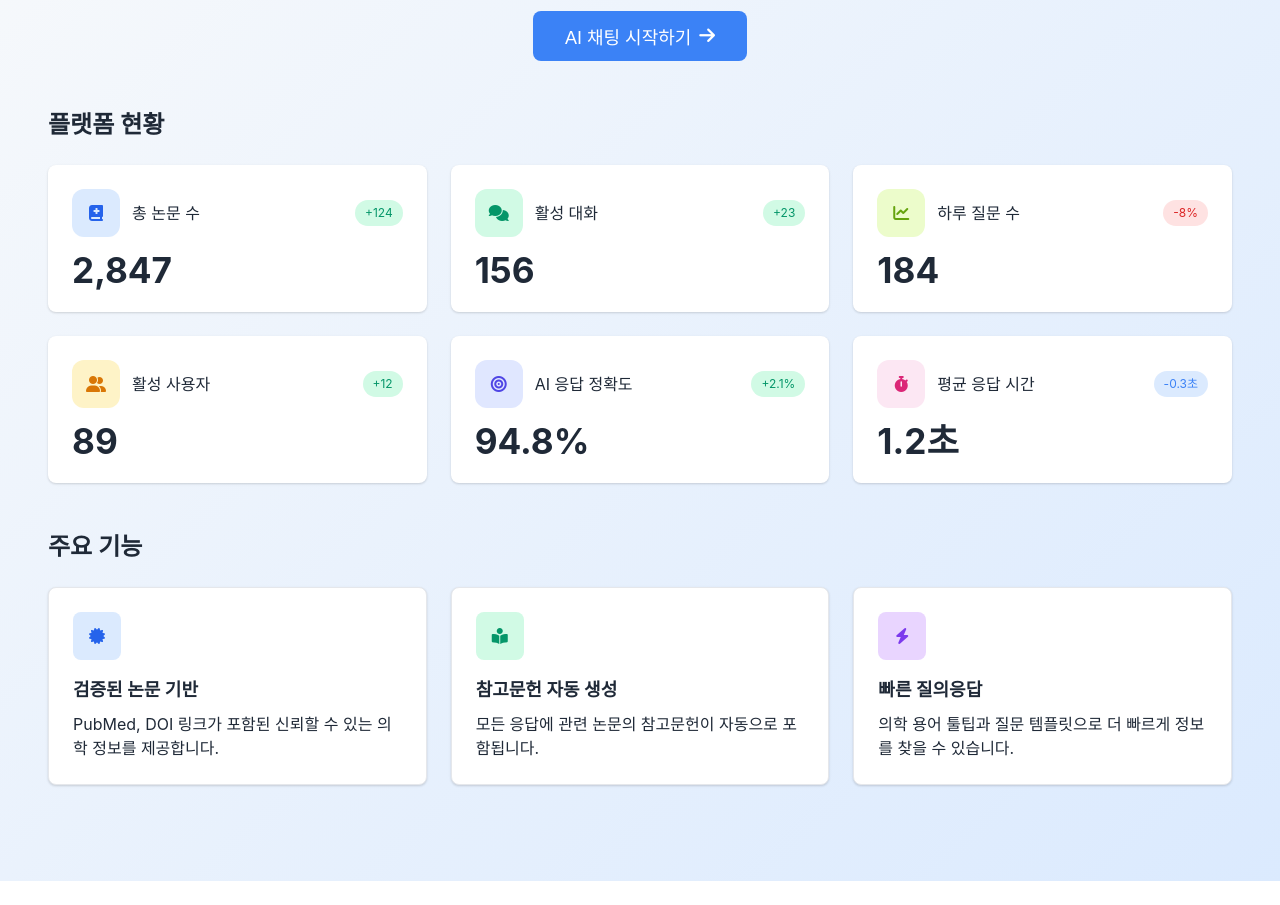
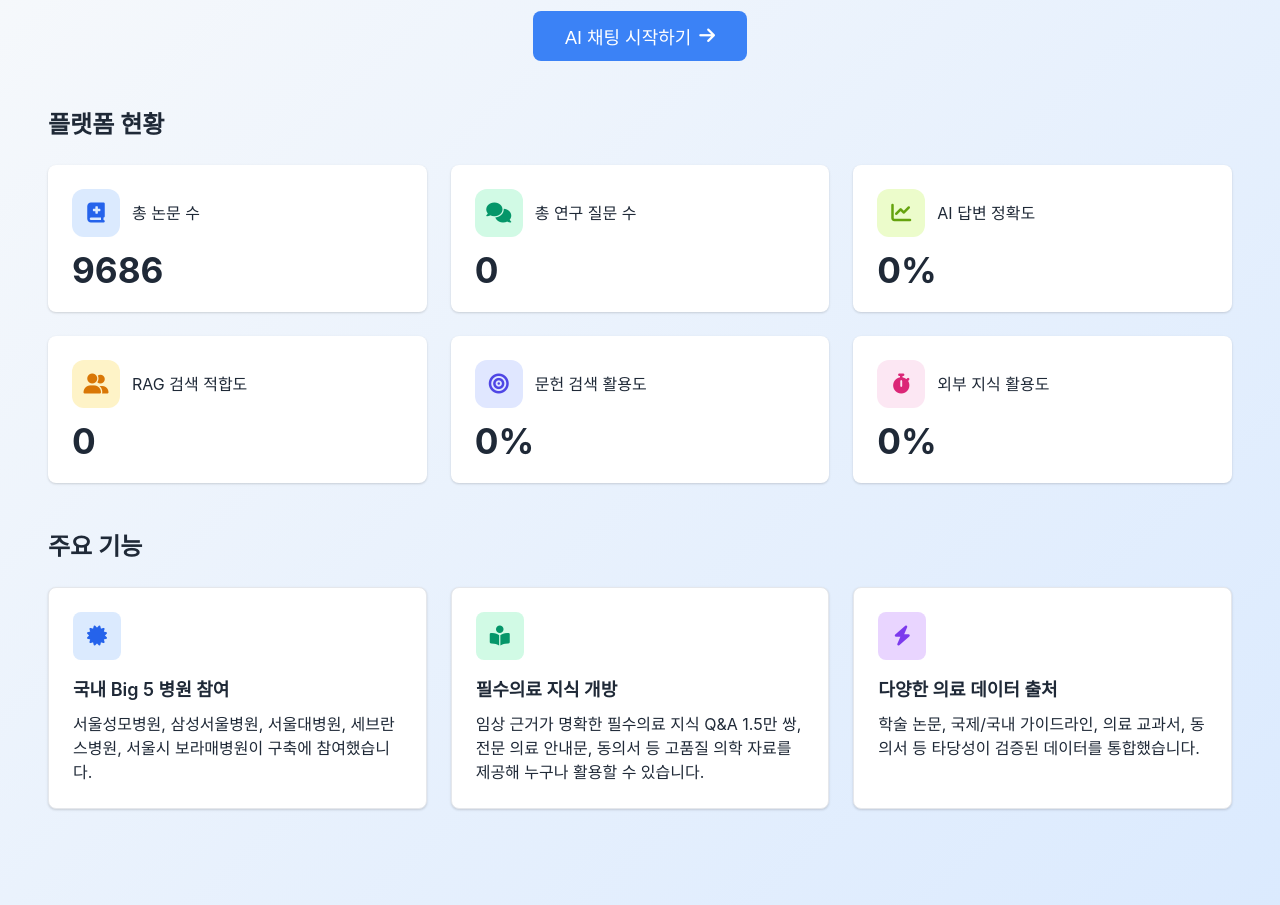
Before and after one commit to SKNETWORKS-FAMILY-AICAMP/SKN18-4th-4team, a Django app: page /main/ in a window 1280 px wide. Shown: the part 283-1188 px from the top of the page. Before the commit the page ends 1164 px from the top, so only its background shows below. Run offline with Django 5.2, Linux system fonts and the light colour scheme; data comes from the database, SQL or seed files in the repository; data that the repository does not hold is empty; style sheets or scripts are compiled from the project's sources; some libraries are stand-ins or nearby versions.

Commit message:
feat: 메인 대시보드 db 데이터 조회 추가

```diff
--- a/django_app/main/views.py
+++ b/django_app/main/views.py
@@ -1,5 +1,8 @@
+from django.db.models import Avg, Q
 from django.shortcuts import render
 from django.urls import NoReverseMatch, reverse
+
+from chat.models import Message
 
 
 def _safe_reverse(name: str, default: str) -> str:
@@ -11,11 +14,37 @@ def _safe_reverse(name: str, default: str) -> str:
 
 def index(request):
     user = request.user
+    message_qs = Message.objects.filter(conversation__is_archived=False)
+    total_messages = message_qs.count()
+    positive_feedback = message_qs.filter(feedback="positive").count()
+    ai_accuracy = (positive_feedback / total_messages * 100) if total_messages else 0
+
+    relevance_avg = (
+        message_qs.filter(relevance_score__isnull=False).aggregate(avg=Avg("relevance_score"))["avg"] or 0
+    )
+
+    internal_q = Q(reference_type="internal") | Q(reference_type__isnull=True) | Q(reference_type="")
+    internal_count = message_qs.filter(internal_q).count()
+    external_count = message_qs.filter(reference_type="external").count()
+    reference_total = internal_count + external_count
+    internal_ratio = (internal_count / reference_total * 100) if reference_total else 0
+    external_ratio = (external_count / reference_total * 100) if reference_total else 0
+
+    dashboard_stats = {
+        "total_papers": 9686,
+        "total_research_questions": total_messages,
+        "ai_answer_accuracy": ai_accuracy,
+        "rag_matching_rate": relevance_avg,
+        "internal_usage_rate": internal_ratio,
+        "external_usage_rate": external_ratio,
+    }
+
     context = {
         "user_name": (user.get_full_name() or user.get_username() or "게스트 연구자") if user.is_authenticated else "게스트 연구자",
         "user_email": user.email if getattr(user, "email", None) else "research@example.com",
         "chat_url": _safe_reverse("chat:index", "/chat/"),
         "logout_url": _safe_reverse("accounts:logout", "/accounts/logout/"),
         "show_logout": user.is_authenticated,
+        "dashboard_stats": dashboard_stats,
     }
     return render(request, "main/main_dashboard.html", context)
--- a/django_app/static/css/main-dashboard.scss
+++ b/django_app/static/css/main-dashboard.scss
@@ -84,6 +84,7 @@
   width: 3rem;
   height: 3rem;
   border-radius: 0.75rem;
+  font-size: 20px;
   @include flex-center;
 }
 
@@ -92,6 +93,7 @@
   height: 3rem;
   border-radius: 0.5rem;
   margin-bottom: 1rem;
+  font-size: 20px;
   @include flex-center;
 }
 
--- a/django_app/templates/main/main_dashboard.html
+++ b/django_app/templates/main/main_dashboard.html
@@ -1,5 +1,5 @@
 {% extends "base.html" %}
-{% load static sass_tags %}
+{% load static sass_tags humanize %}
 
 {% block title %}MedAI Research - 메인{% endblock %}
 
@@ -74,10 +74,9 @@
                   </div>
                   <p class="stat-title">총 논문 수</p>
                 </div>
-                <span class="stat-chip stat-chip--positive">+124</span>
               </div>
               <div>
-                <p class="stat-value">2,847</p>
+                <p class="stat-value">{{ dashboard_stats.total_papers|intcomma }}</p>
               </div>
             </div>
 
@@ -87,12 +86,11 @@
                   <div class="stat-icon bg-soft-green">
                     <i class="fa-solid fa-comments text-accent-green"></i>
                   </div>
-                  <p class="stat-title">활성 대화</p>
+                  <p class="stat-title">총 연구 질문 수</p>
                 </div>
-                <span class="stat-chip stat-chip--positive">+23</span>
               </div>
               <div>
-                <p class="stat-value">156</p>
+                <p class="stat-value">{{ dashboard_stats.total_research_questions|default:0|intcomma }}</p>
               </div>
             </div>
 
@@ -102,12 +100,11 @@
                   <div class="stat-icon bg-soft-lime">
                     <i class="fa-solid fa-chart-line text-lime"></i>
                   </div>
-                  <p class="stat-title">하루 질문 수</p>
+                  <p class="stat-title">AI 답변 정확도</p>
                 </div>
-                <span class="stat-chip stat-chip--negative">-8%</span>
               </div>
               <div>
-                <p class="stat-value">184</p>
+                <p class="stat-value">{{ dashboard_stats.ai_answer_accuracy|default:0|floatformat:-2 }}%</p>
               </div>
             </div>
 
@@ -117,12 +114,11 @@
                   <div class="stat-icon bg-soft-amber">
                     <i class="fa-solid fa-user-group text-amber"></i>
                   </div>
-                  <p class="stat-title">활성 사용자</p>
+                  <p class="stat-title">RAG 검색 적합도</p>
                 </div>
-                <span class="stat-chip stat-chip--positive">+12</span>
               </div>
               <div>
-                <p class="stat-value">89</p>
+                <p class="stat-value">{{ dashboard_stats.rag_matching_rate|default:0|floatformat:-2 }}</p>
               </div>
             </div>
 
@@ -132,12 +128,11 @@
                   <div class="stat-icon bg-soft-indigo">
                     <i class="fa-solid fa-bullseye text-indigo"></i>
                   </div>
-                  <p class="stat-title">AI 응답 정확도</p>
+                  <p class="stat-title">문헌 검색 활용도</p>
                 </div>
-                <span class="stat-chip stat-chip--positive">+2.1%</span>
               </div>
               <div>
-                <p class="stat-value">94.8%</p>
+                <p class="stat-value">{{ dashboard_stats.internal_usage_rate|default:0|floatformat:-2 }}%</p>
               </div>
             </div>
 
@@ -147,12 +142,11 @@
                   <div class="stat-icon bg-soft-pink">
                     <i class="fa-solid fa-stopwatch text-pink"></i>
                   </div>
-                  <p class="stat-title">평균 응답 시간</p>
+                  <p class="stat-title">외부 지식 활용도</p>
                 </div>
-                <span class="stat-chip stat-chip--info">-0.3초</span>
               </div>
               <div>
-                <p class="stat-value">1.2초</p>
+                <p class="stat-value">{{ dashboard_stats.external_usage_rate|default:0|floatformat:-2 }}%</p>
               </div>
             </div>
           </div>
@@ -165,9 +159,9 @@
               <div class="feature-icon bg-soft-blue">
                 <i class="fa-solid fa-certificate text-brand-blue-dark"></i>
               </div>
-              <h4 class="feature-title">검증된 논문 기반</h4>
+              <h4 class="feature-title">국내 Big 5 병원 참여</h4>
               <p class="stat-title">
-                PubMed, DOI 링크가 포함된 신뢰할 수 있는 의학 정보를 제공합니다.
+                서울성모병원, 삼성서울병원, 서울대병원, 세브란스병원, 서울시 보라매병원이 구축에 참여했습니다.
               </p>
             </div>
 
@@ -175,9 +169,9 @@
               <div class="feature-icon bg-soft-green">
                 <i class="fa-solid fa-book-open-reader text-accent-green"></i>
               </div>
-              <h4 class="feature-title">참고문헌 자동 생성</h4>
+              <h4 class="feature-title">필수의료 지식 개방</h4>
               <p class="stat-title">
-                모든 응답에 관련 논문의 참고문헌이 자동으로 포함됩니다.
+                임상 근거가 명확한 필수의료 지식 Q&amp;A 1.5만 쌍, 전문 의료 안내문, 동의서 등 고품질 의학 자료를 제공해 누구나 활용할 수 있습니다.
               </p>
             </div>
 
@@ -185,9 +179,9 @@
               <div class="feature-icon bg-soft-violet">
                 <i class="fa-solid fa-bolt text-violet"></i>
               </div>
-              <h4 class="feature-title">빠른 질의응답</h4>
+              <h4 class="feature-title">다양한 의료 데이터 출처</h4>
               <p class="stat-title">
-                의학 용어 툴팁과 질문 템플릿으로 더 빠르게 정보를 찾을 수 있습니다.
+                학술 논문, 국제/국내 가이드라인, 의료 교과서, 동의서 등 타당성이 검증된 데이터를 통합했습니다.
               </p>
             </div>
           </div>
```
